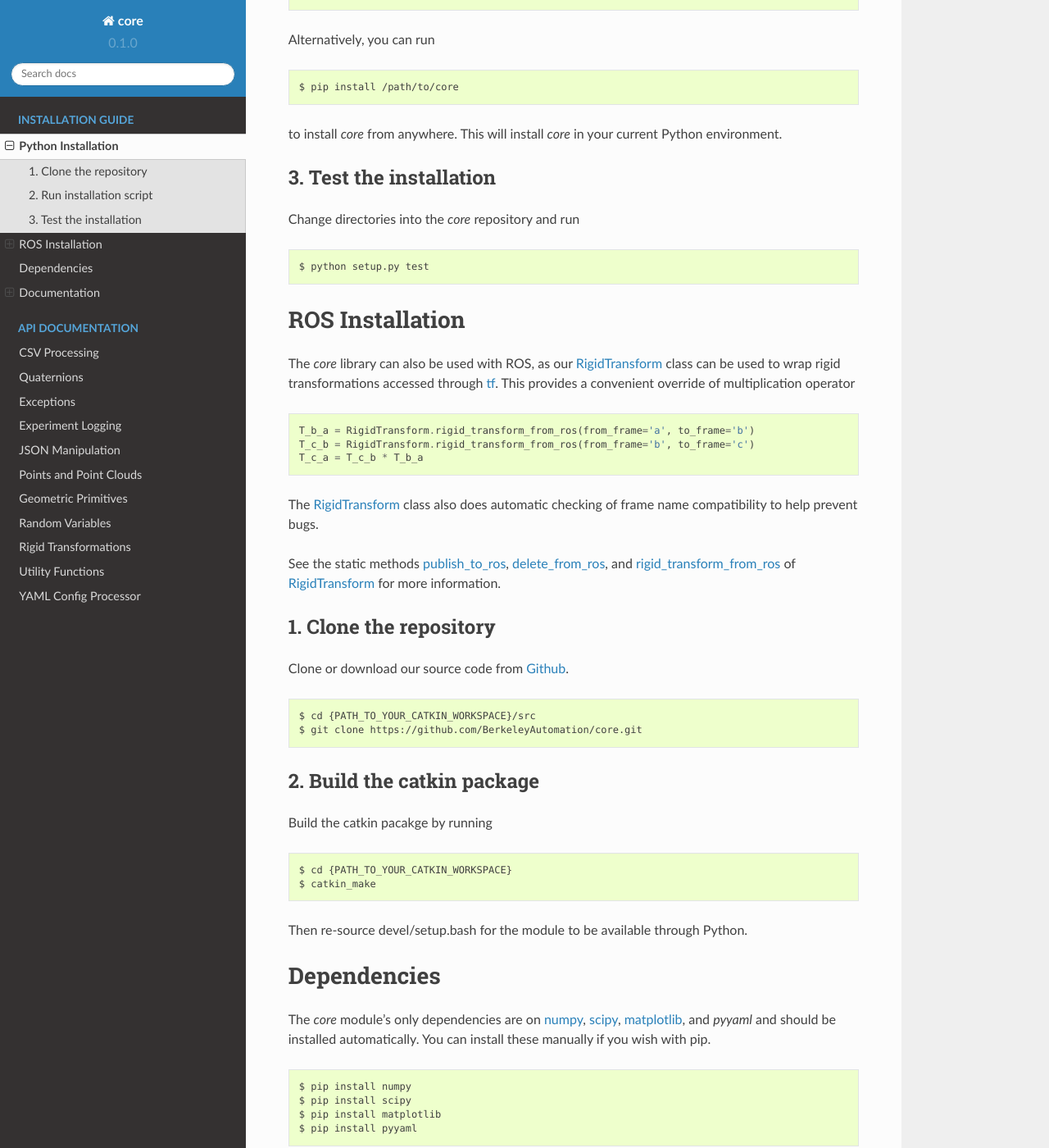
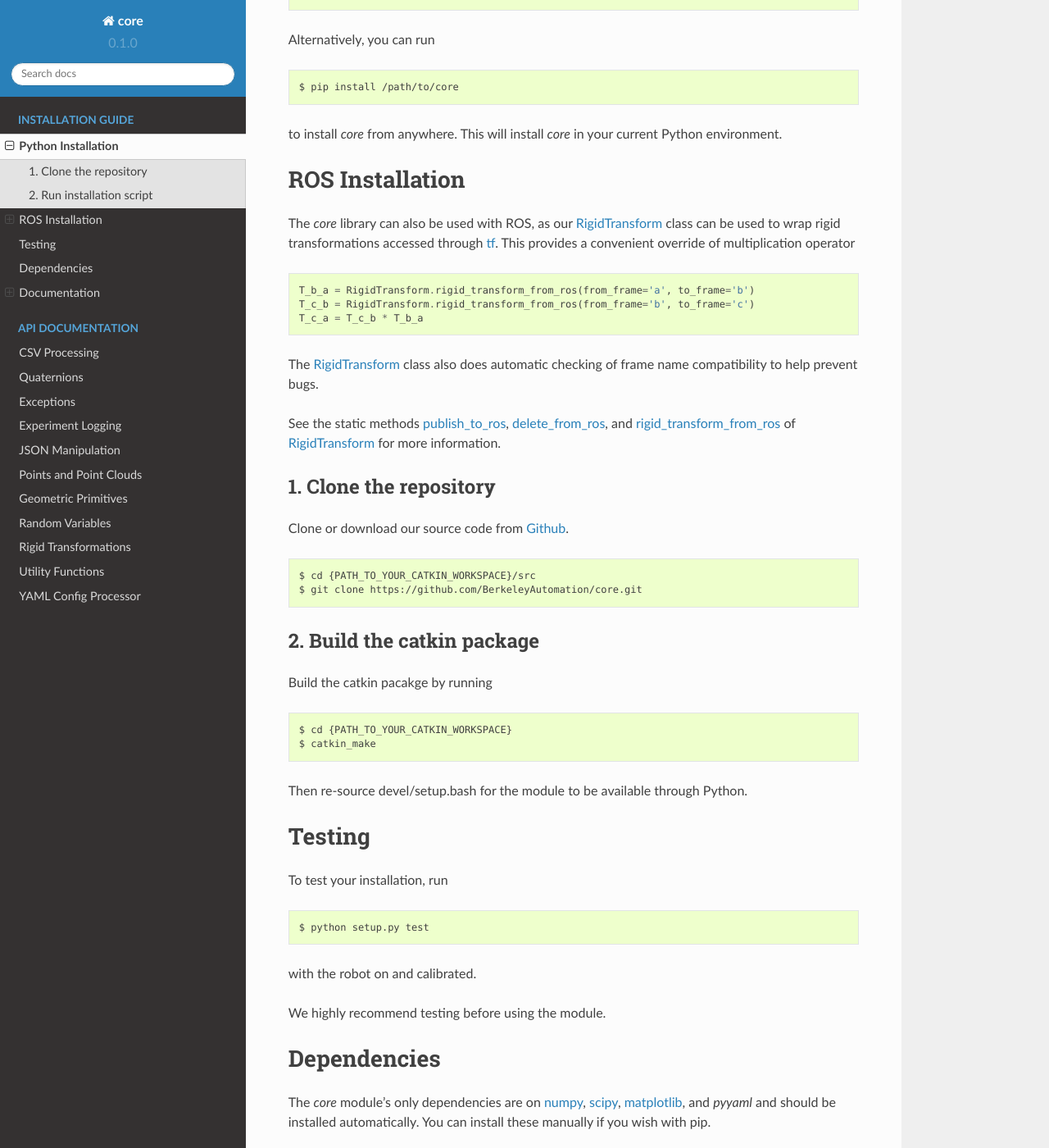
Before and after one commit to BerkeleyAutomation/autolab_core, a Sphinx documentation site: the page built from docs/source/install/install.rst, in a window 1280 px wide and 1400 px high, scrolled down 627 px. Shown: the whole window at 82% size. Built offline with Sphinx 7.4.7 and the Read the Docs theme 2.0.0, drawn with Linux system fonts in a browser that asks for light colours.

Commit message:
Updated installation docs

```diff
--- a/docs/source/install/install.rst
+++ b/docs/source/install/install.rst
@@ -27,12 +27,6 @@ Alternatively, you can run ::
 
 to install `core` from anywhere.
 This will install `core` in your current Python environment.
-
-3. Test the installation
-""""""""""""""""""""""""
-Change directories into the `core` repository and run ::
-
-    $ python setup.py test
 
 ROS Installation
 ~~~~~~~~~~~~~~~~
@@ -71,6 +65,17 @@ Build the catkin pacakge by running ::
     $ catkin_make
 
 Then re-source devel/setup.bash for the module to be available through Python.
+
+Testing
+~~~~~~~
+To test your installation, run ::
+
+  $ python setup.py test
+
+with the robot on and calibrated.
+
+We highly recommend testing before using the module.
+
 
 Dependencies
 ~~~~~~~~~~~~
```
